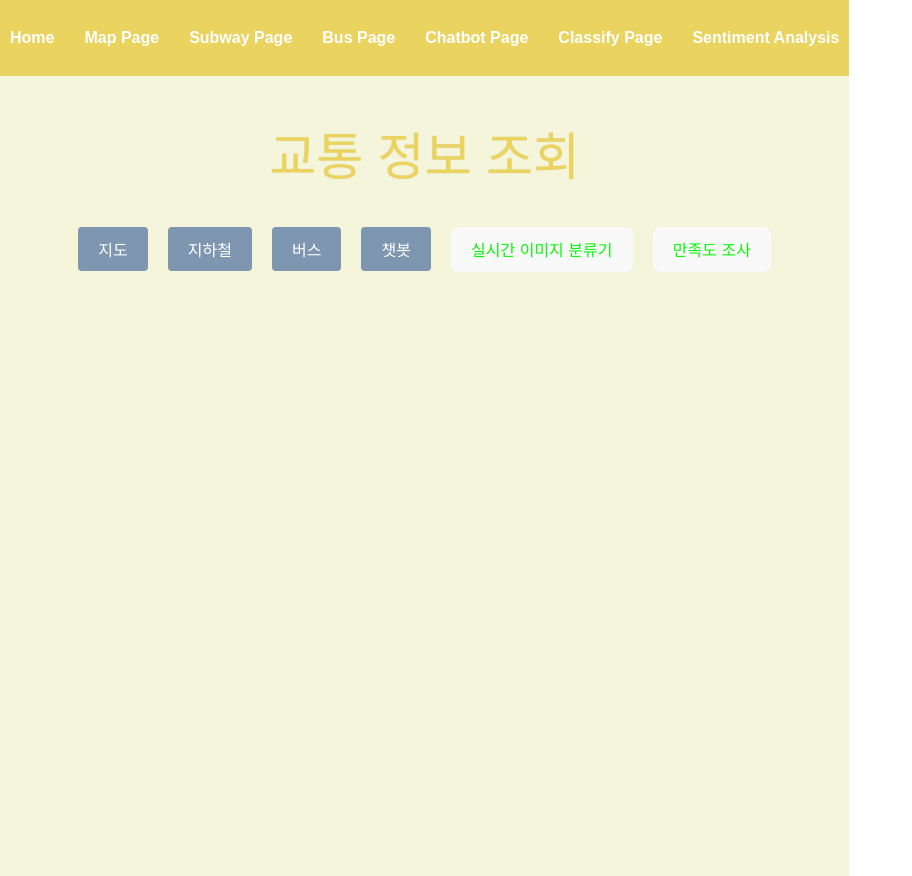
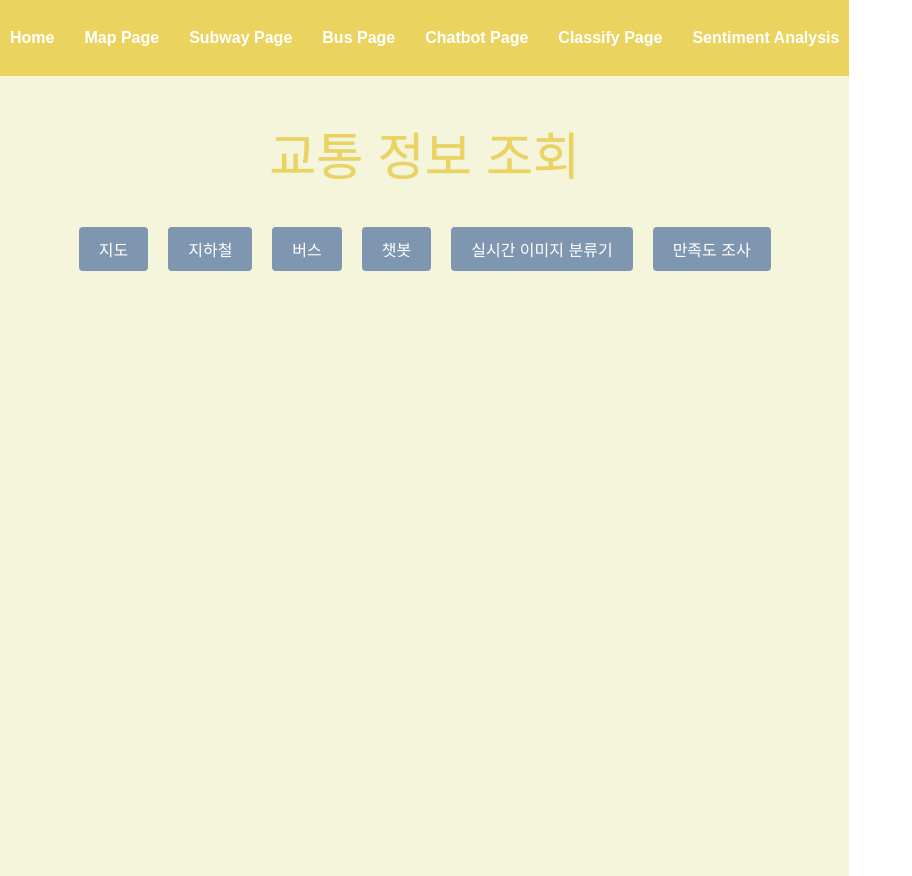
Before and after one commit to EricaLeeJoowon/mapthree, a React (Vite) app: page / in a window 1280 px wide. Shown: the whole page, without its empty margins (0-912 px from the left). Built offline with nearby package versions, Linux system fonts and the light colour scheme.

Commit message:
Update Home.css

```diff
--- a/src/Home.css
+++ b/src/Home.css
@@ -32,7 +32,8 @@
   background-color: #7e96b0;
   color: #fff;
 }
-.busButton{
+
+.busButton {
   padding: 10px 20px;
   font-size: 16px;
   cursor: pointer;
@@ -42,7 +43,27 @@
   color: #fff;
 }
 
-.chatButton{
+.chatButton {
+  padding: 10px 20px;
+  font-size: 16px;
+  cursor: pointer;
+  border: none;
+  border-radius: 4px;
+  background-color: #7e96b0;
+  color: #fff;
+}
+
+.classifyButton {
+  padding: 10px 20px;
+  font-size: 16px;
+  cursor: pointer;
+  border: none;
+  border-radius: 4px;
+  background-color: #7e96b0;
+  color: #fff;
+}
+
+.sentimentButton {
   padding: 10px 20px;
   font-size: 16px;
   cursor: pointer;
@@ -67,3 +88,11 @@
 .chatButton:hover {
   background-color: #2f4863;
 }
+
+.classifyButton:hover {
+  background-color: #2f4863;
+}
+
+.sentimentButton:hover {
+  background-color: #2f4863;
+}
```
